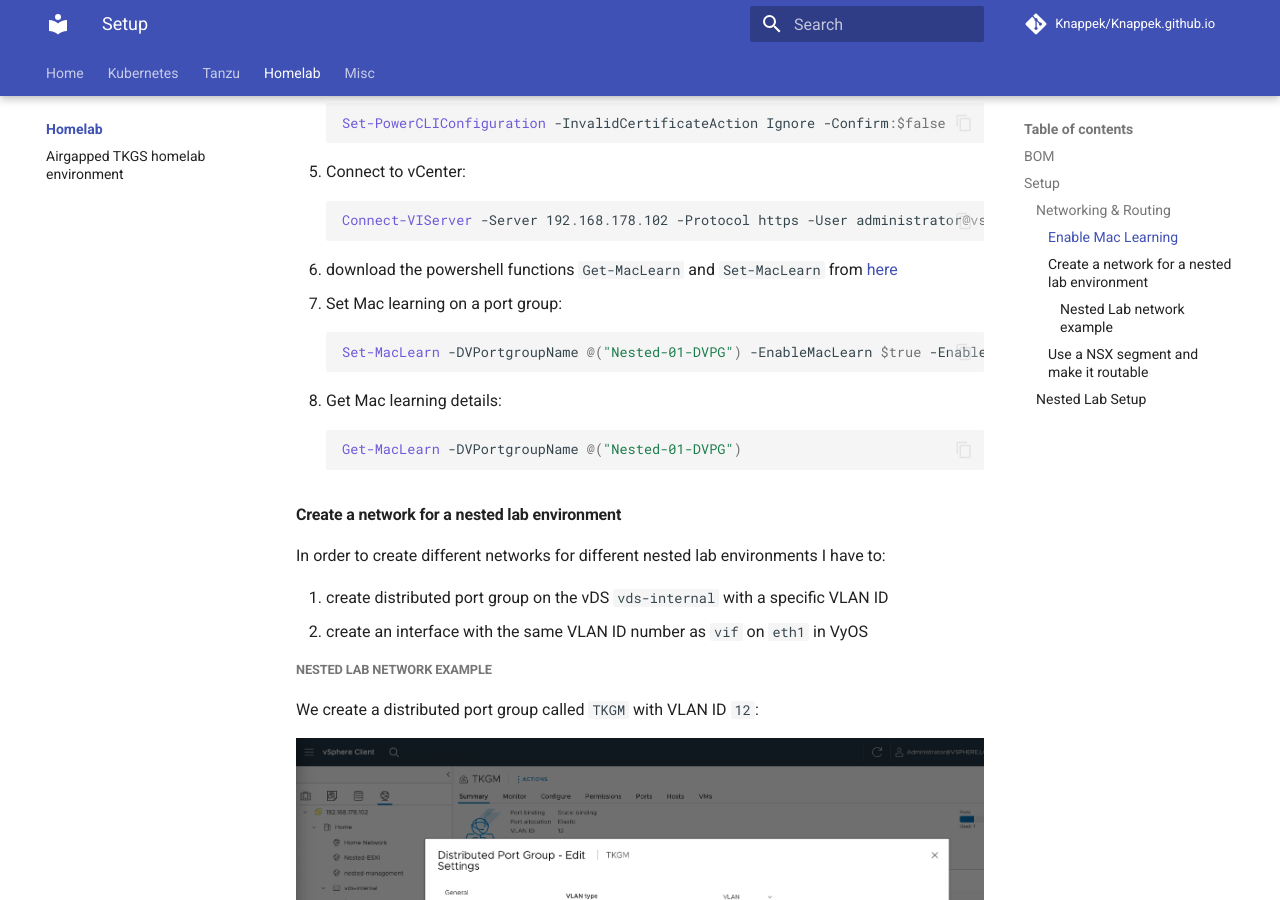
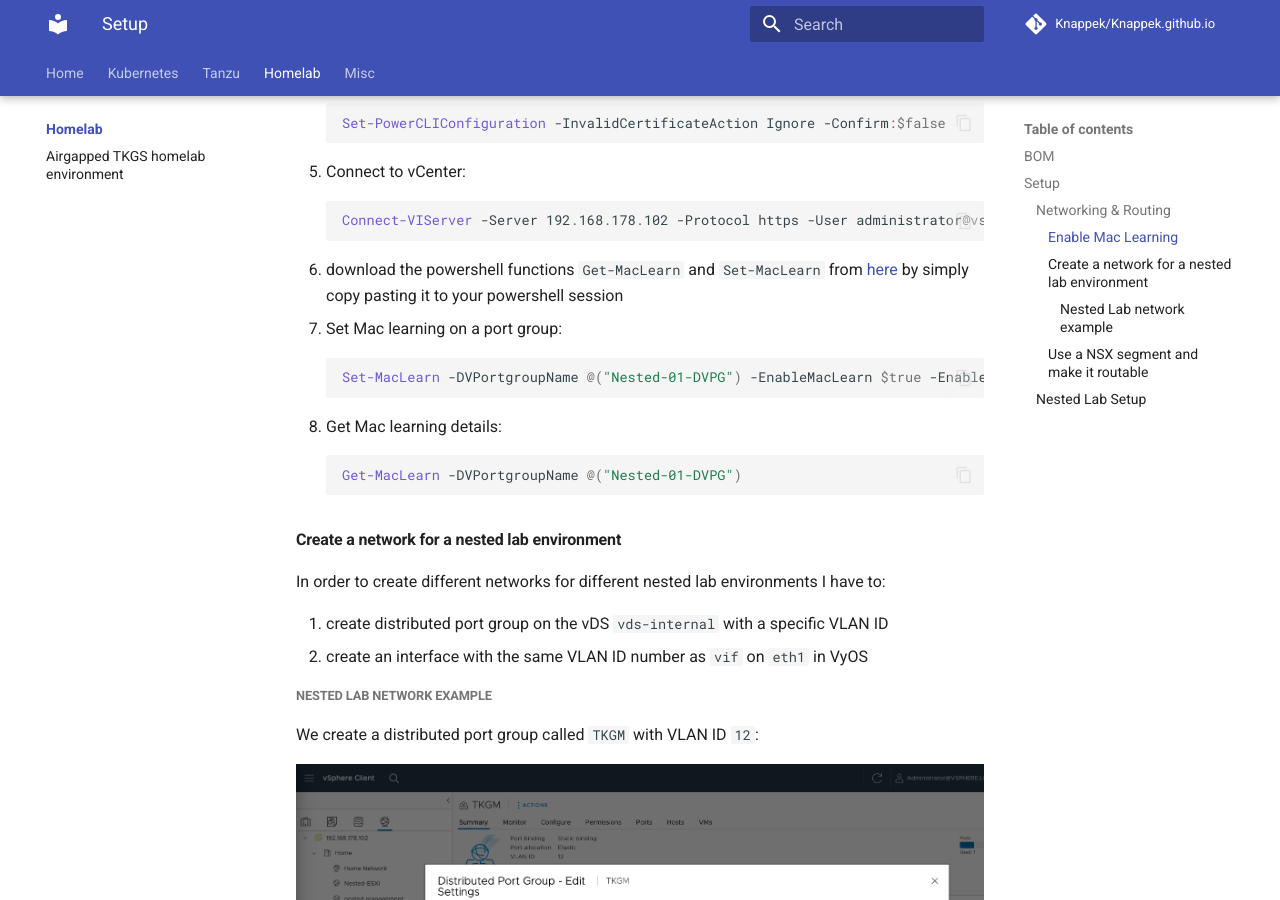
Before and after one commit to Knappek/Knappek.github.io, an MkDocs documentation site: the page built from docs/homelab/index.md, in a window 1280 px wide and 900 px high, scrolled down 3786 px. Built offline with MkDocs 1.6.1 and Material for MkDocs 9.7.7, drawn with Linux system fonts in a browser that asks for light colours; emoji names are drawn with the system emoji font; comment, search, counter and statistics services are not loaded.

Commit message:
improve docs how to use get and set maclearn

````diff
--- a/docs/homelab/index.md
+++ b/docs/homelab/index.md
@@ -98,7 +98,8 @@
     Connect-VIServer -Server 192.168.178.102 -Protocol https -User administrator@vsphere.local -Password VMware1!
     ```
 
-1. download the powershell functions `Get-MacLearn` and `Set-MacLearn` from [here](https://github.com/lamw/vmware-scripts/blob/master/powershell/MacLearn.ps1)
+1. download the powershell functions `Get-MacLearn` and `Set-MacLearn` from [here](https://raw.githubusercontent.com/lamw/vmware-scripts/refs/heads/master/powershell/MacLearn.ps1) by simply copy pasting it to your powershell session
+
 1. Set Mac learning on a port group:
 
     ```powershell
````
